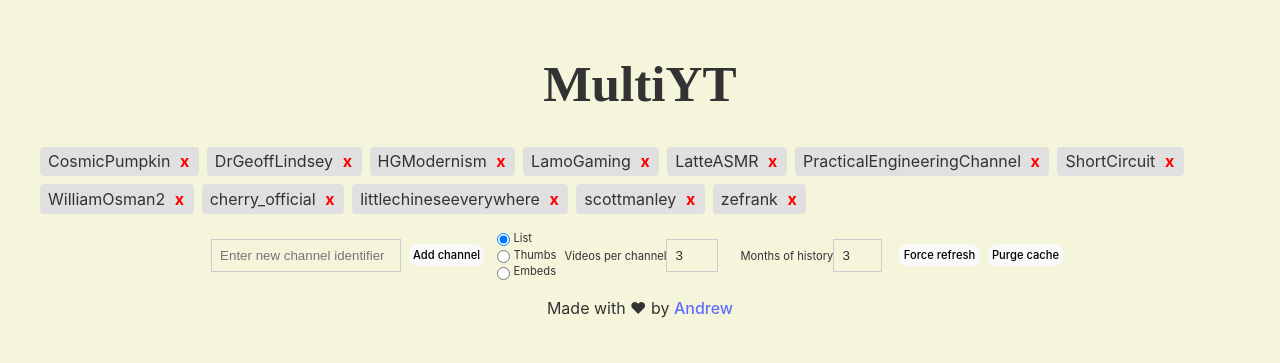
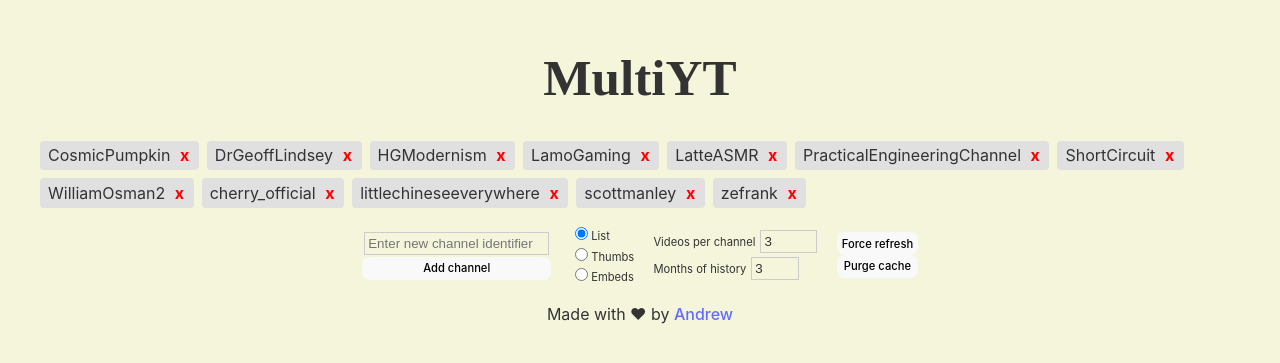
Before and after one commit to emberfiend/multiyt, a React (Vite) app in the folder multiyoutube/: page / in a window 1280 px wide. Shown: the part 165-528 px from the top of the page. Built offline with nearby package versions, Linux system fonts and the light colour scheme; a web font is replaced by a local one.

Commit message:
minor visual tweaks

```diff
--- a/multiyoutube/src/App.tsx
+++ b/multiyoutube/src/App.tsx
@@ -274,6 +274,7 @@
         ))}
       </div>
       <div className="channel-controls">
+        <div className="vertical-group"> { /* posterity: style={{ display: 'flex', flexDirection: 'column' }} */ }
           <input
             type="text"
             placeholder="Enter new channel identifier"
@@ -285,8 +286,8 @@
             }}
           />
           <button onClick={() => handleAddChannel(inputRef.current?.value || '')}>Add channel</button>
-        <div className="hidden-controls">
-          <div className="view-selector">
+        </div>
+        <div className="vertical-group">
           <label>
             <input
               type="radio"
@@ -315,9 +316,10 @@
             Embeds
           </label>
         </div>
+        <div className="vertical-group">
           <div>
             <label>
-              Videos per channel
+              Videos per channel{' '}
               <input
                 type="number"
                 value={perChannelQueryCount}
@@ -329,7 +331,7 @@
           </div>
           <div>
             <label>
-              Months of history
+              Months of history{' '}
               <input
                 type="number"
                 value={historyMonths}
@@ -339,6 +341,8 @@
               />
             </label>
           </div>
+        </div>
+        <div className="vertical-group">
           <button onClick={resetAPITimer}>Force refresh</button>
           <button onClick={resetVideos}>Purge cache</button>
         </div>
--- a/multiyoutube/src/index.css
+++ b/multiyoutube/src/index.css
@@ -16,10 +16,10 @@
 }
 
 input:not([type="radio"]):not([type="checkbox"]) {
-  width: 20%;
   background-color: transparent; /* Clear background color */
   border: 1px solid #ccc; /* Add a border for better visibility */
-  padding: 0.5rem; /* Add some padding */
+  padding: 0.2rem; /* Add some padding */
+  margin: 0.1rem;
   color: inherit; /* Inherit text color */
 }
 
@@ -108,19 +108,6 @@
   opacity: 0.3;
 }
 
-.view-selector {
-  display: flex;
-  flex-direction: column;
-  align-items: flex-start;
-  gap: 0rem;
-}
-
-.view-selector label {
-  display: flex;
-  align-items: center;
-  gap: 0rem; /* Add space between radio and text */
-}
-
 .list-view {
   width: 90%;
 }
@@ -207,21 +194,16 @@
 .channel-controls {
   display: flex;
   align-items: center;
-  gap: 0.5rem;
+  gap: 1.2rem;
   text-wrap: nowrap;
   font-size: 0.7em;
 }
 
-.hidden-controls {
+.channel-controls .vertical-group {
   display: flex;
-  /*visibility: hidden;*/
-  align-items: center;
-  gap: 0.5rem;
+  flex-direction: column;
+  /*gap: 0.5rem;*/
 }
-
-/*.channel-controls:hover .hidden-controls {
-  visibility: visible;
-}*/
 
 .tiled-view,
 .thumbnails-view {
```
Lines whose indentation alone changed are shown as unchanged.
